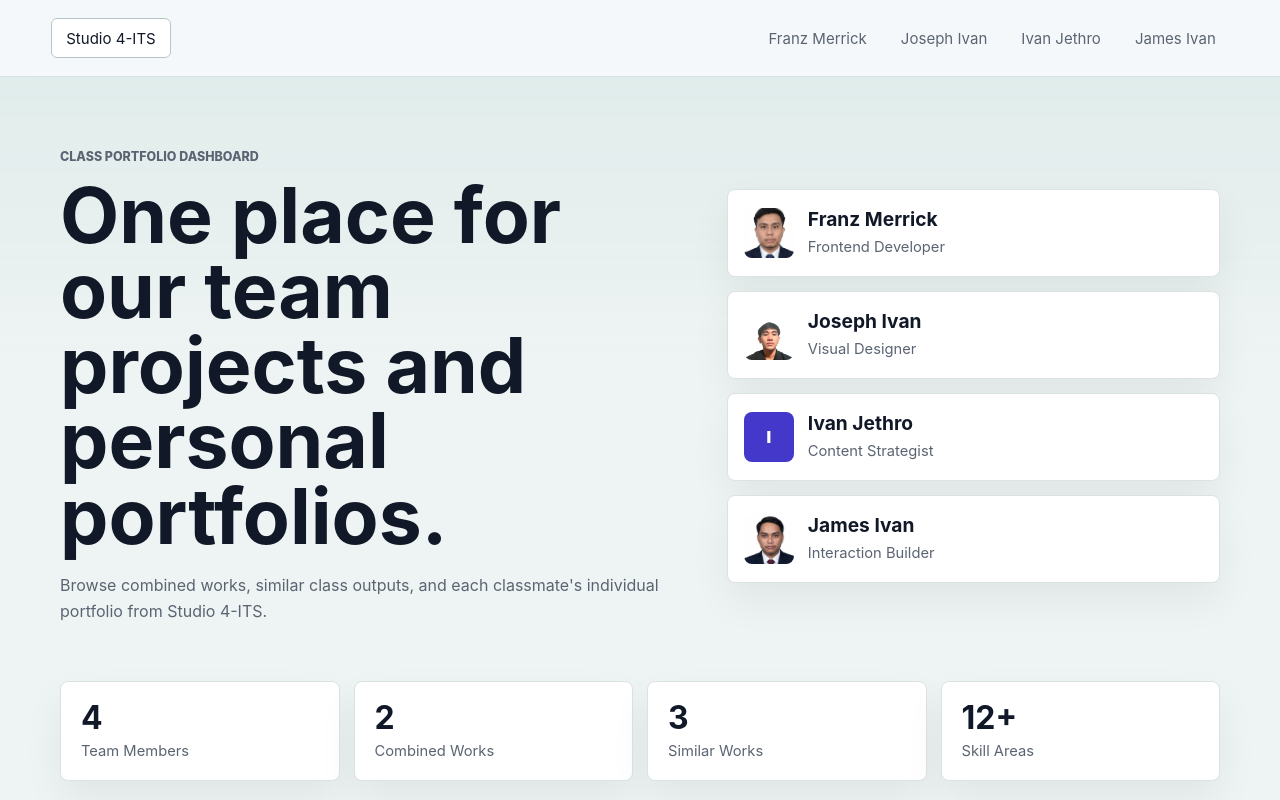
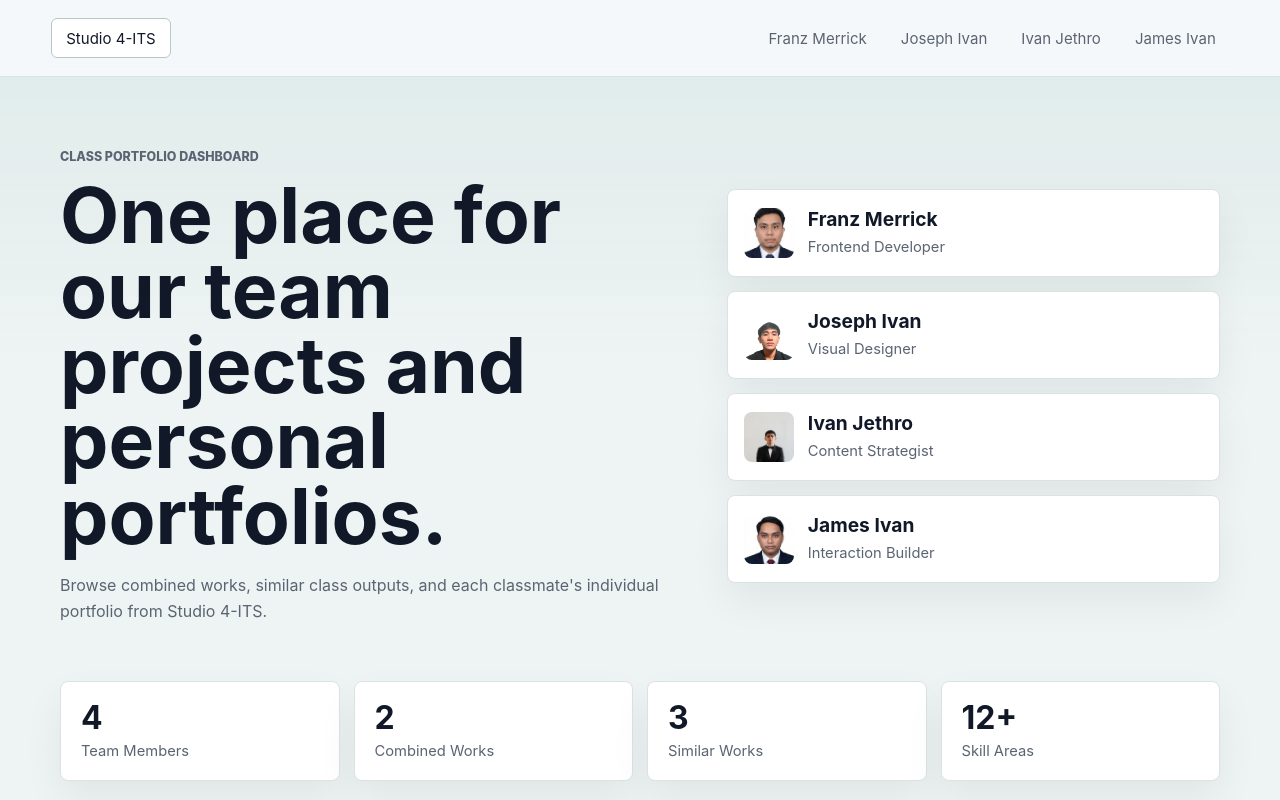
Before and after one commit to franzaluba04-ai/Studio_3_4_12_30, a React (Vite) app: page / in a window 1280 px wide. Shown: the top 800 px of the page. Built offline with nearby package versions, Linux system fonts and the light colour scheme.

Commit message:
feat: add profile configuration for Ivan Jethro to portfolio list

```diff
--- a/src/portfolios/ivan-jethro/profile.js
+++ b/src/portfolios/ivan-jethro/profile.js
@@ -6,6 +6,7 @@ const ivanJethro = {
   bio: 'Turns rough project ideas into clear descriptions, case studies, and user-focused narratives.',
   skills: ['Writing', 'Research', 'Editing', 'Planning'],
   color: '#4338ca',
+  image: 'team/ivan-jethro.png',
   portfolioUrl: 'https://jethro-dungog.vercel.app/',
 }
 
```
